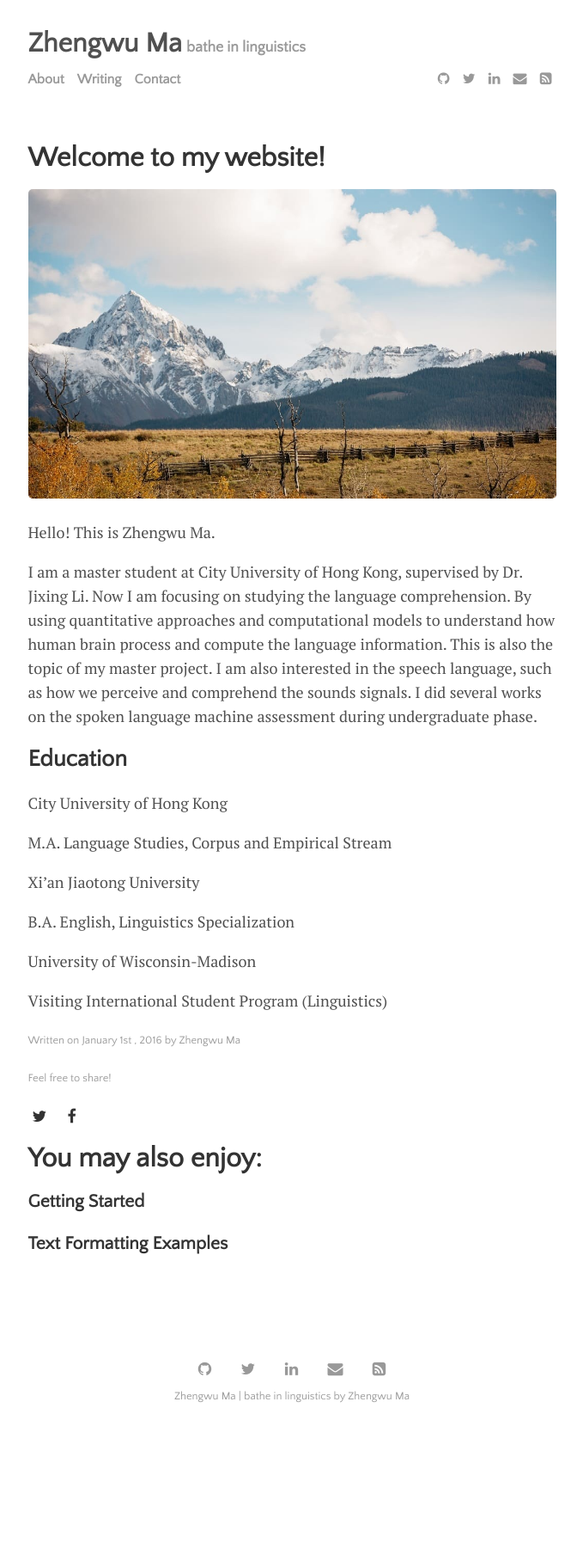
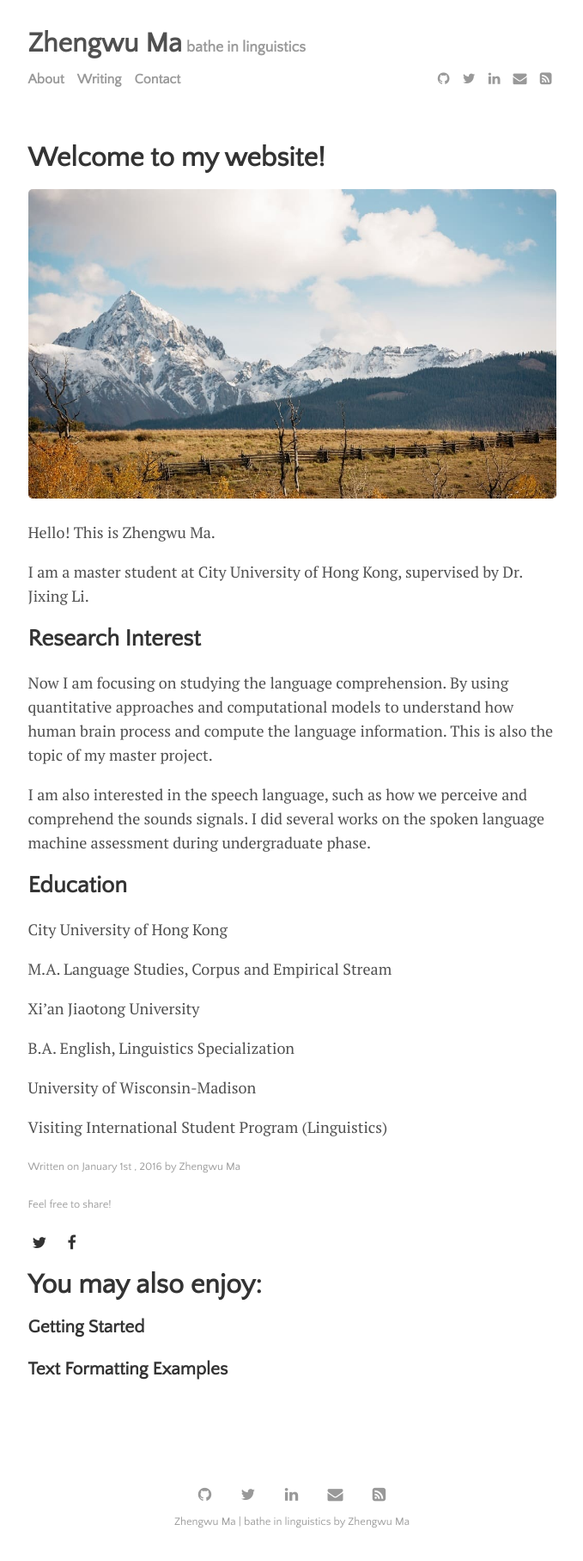
Before and after one commit to zhengwuma/zhengwuma.github.io, a Jekyll site: the page built from _posts/2016-01-01-welcome-to-lagrange.md, in a window 1280 px wide. Shown: the whole page at 86% size, without its empty margins (300-979 px from the left). Built offline with Jekyll 4.4.1, drawn with Linux system fonts in a browser that asks for light colours; before the commit the page ends 1670 px from its top, so only the background shows below that.

Commit message:
Update 2016-01-01-welcome-to-lagrange.md

```diff
--- a/_posts/2016-01-01-welcome-to-lagrange.md
+++ b/_posts/2016-01-01-welcome-to-lagrange.md
@@ -9,7 +9,14 @@ image: mountains.jpg
 
 Hello! This is Zhengwu Ma.
 
-I am a master student at City University of Hong Kong, supervised by Dr. Jixing Li. Now I am focusing on studying the language comprehension. By using quantitative approaches and computational models to understand how human brain process and compute the language information. This is also the topic of my master project. I am also interested in the speech language, such as how we perceive and comprehend the sounds signals. I did several works on the spoken language machine assessment during undergraduate phase.
+I am a master student at City University of Hong Kong, supervised by Dr. Jixing Li.
+
+
+## Research Interest
+
+Now I am focusing on studying the language comprehension. By using quantitative approaches and computational models to understand how human brain process and compute the language information. This is also the topic of my master project.
+
+I am also interested in the speech language, such as how we perceive and comprehend the sounds signals. I did several works on the spoken language machine assessment during undergraduate phase.
 
 
 ## Education
```
